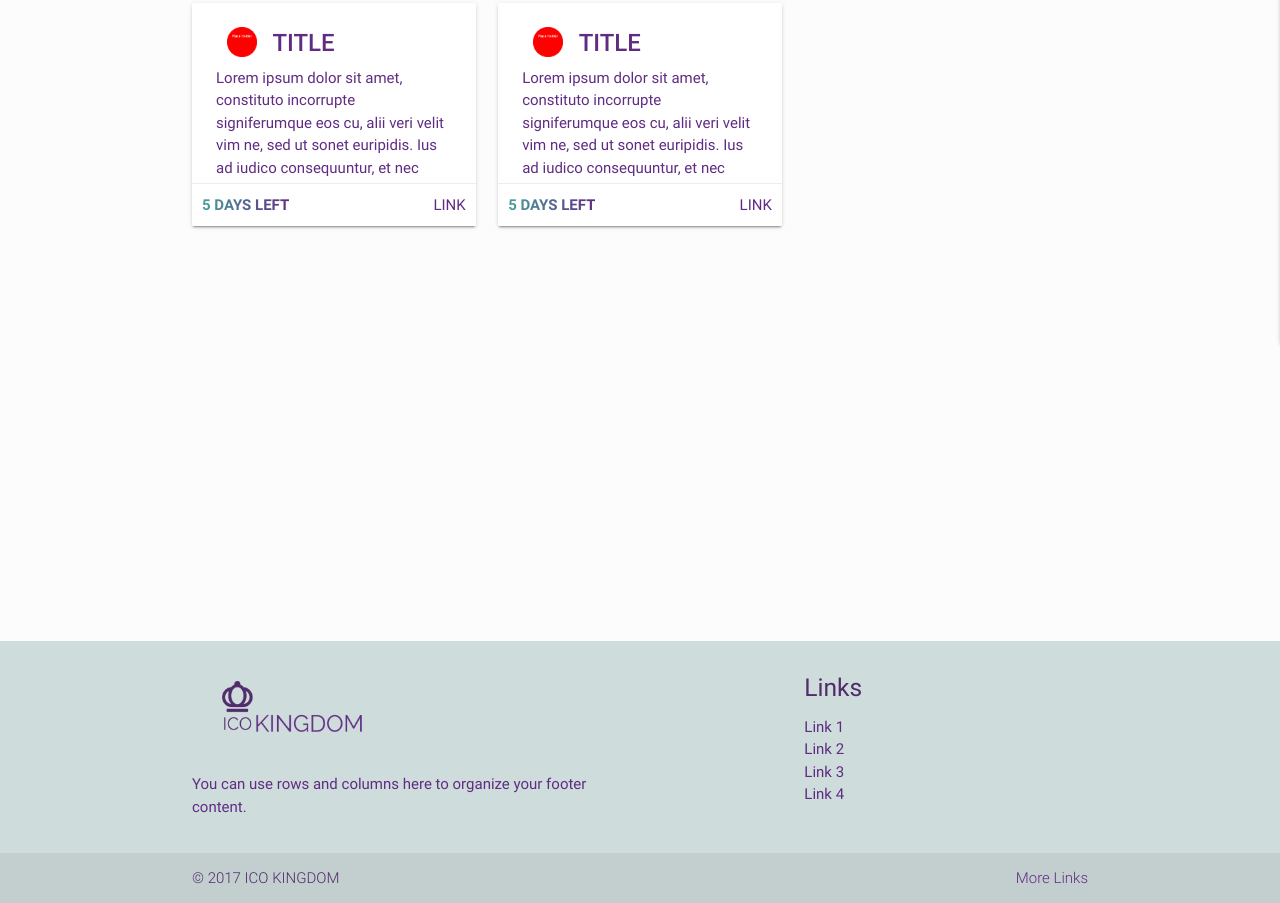
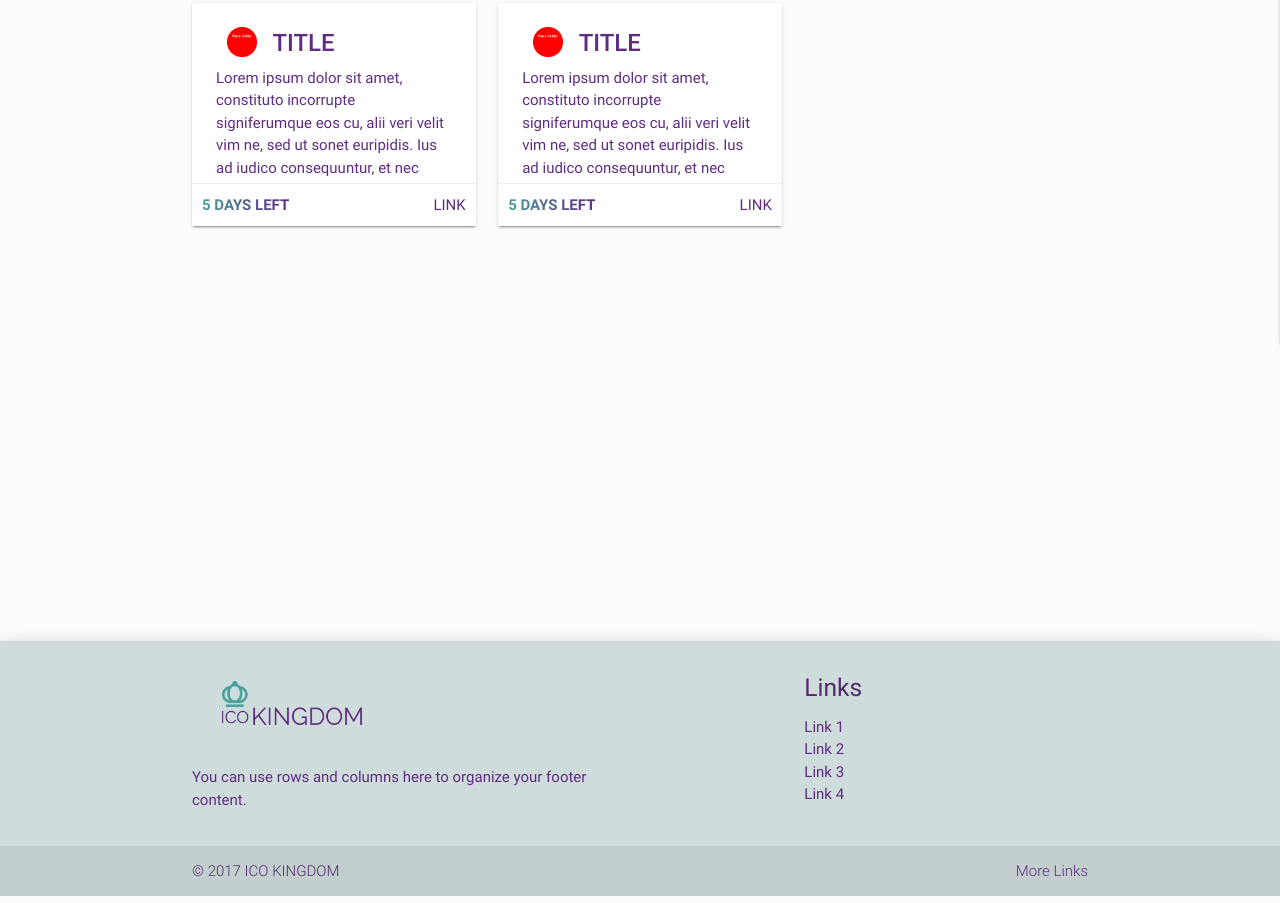
Before and after one commit to nanetteCodes/ico-kingdom, a plain HTML site: page index.html in a window 1280 px wide. Shown: the part 517-1420 px from the top of the page. Drawn offline with nearby package versions, Linux system fonts and the light colour scheme.

Commit message:
logo footer update

```diff
--- a/index.html
+++ b/index.html
@@ -303,11 +303,11 @@
 </main>
 
 
-<footer class="page-footer">
+<footer class="page-footer z-depth-3">
   <div class="container">
     <div class="row">
       <div class="col l6 s12">
-        <img src="assets/images/logo2.png" class="logo" alt="">
+        <img src="assets/images/logo3.png" class="logo" alt="">
         <p class="footerText">You can use rows and columns here to organize your footer content.</p>
       </div>
       <div class="col l4 offset-l2 s12">
```
Also changed, not shown: media.html (+1 -1 lines), assets/images/logo3.png (added), assets/images/logo4.png (added), 3 other files.
